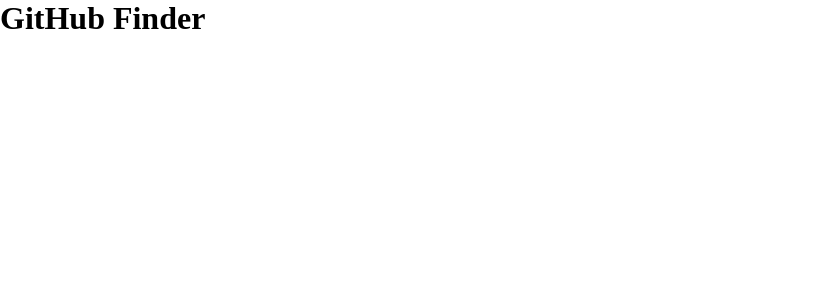
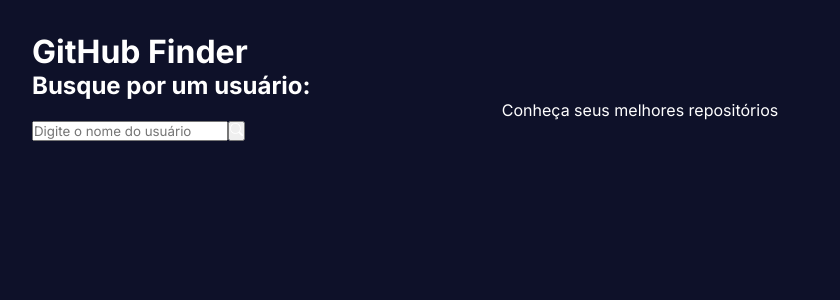
Before and after one commit to Ziiron1/Github-Finder, a React (Vite) app: page / in a window 1280 px wide. Shown: the top 300 px of the page, without its empty margins (0-840 px from the left). Built offline with nearby package versions, Linux system fonts and the light colour scheme.

Commit message:
Update v1.1

```diff
--- a/src/App.tsx
+++ b/src/App.tsx
@@ -1,12 +1,12 @@
+import { Outlet } from 'react-router-dom'
 function App() {
 
   return (
     <div>
-
       <h1>GitHub Finder</h1>
-
+      <Outlet />
     </div>
-  )
+  );
 }
 
 export default App
--- /dev/null
+++ b/src/components/Search.tsx
@@ -0,0 +1,31 @@
+type SearchProps = {
+    loadUser: (userName: string) => Promise<void>;
+}
+
+import { useState } from 'react'
+
+import { BsSearch } from 'react-icons/bs'
+
+const Search = ({ loadUser }: SearchProps) => {
+    const [userName, setUserName] = useState("");
+
+
+    return (
+        <div>
+            <h2>Busque por um usuário: </h2>
+            <p>Conheça seus melhores repositórios</p>
+            <div>
+                <input
+                    type="text"
+                    placeholder="Digite o nome do usuário"
+                    onChange={(e) => setUserName(e.target.value)}
+                />
+                <button onClick={() => loadUser(userName)}>
+                    <BsSearch />
+                </button>
+            </div>
+        </div>
+    )
+};
+
+export default Search;
--- a/src/index.css
+++ b/src/index.css
@@ -2,4 +2,19 @@
     padding: 0;
     margin: 0;
     box-sizing: border-box;
+    font-family: 'Inter', sans-serif;
+    color: #FFF;
 }
+
+body {
+    background-color: #0e1129;
+    padding: 2rem;
+}
+
+p {
+    text-align: center;
+}
+
+a {
+    text-decoration: none;
+}
--- a/src/main.tsx
+++ b/src/main.tsx
@@ -3,8 +3,27 @@
 import App from './App'
 import './index.css'
 
+import { createBrowserRouter, RouterProvider } from 'react-router-dom'
+
+
+/* Pages */
+import Home from './routes/Home'
+
+const router = createBrowserRouter([
+  {
+    path: "/",
+    element: <App />,
+    children: [
+      {
+        path: "/",
+        element: <Home />,
+      },
+    ]
+  }
+])
+
 ReactDOM.createRoot(document.getElementById('root') as HTMLElement).render(
   <React.StrictMode>
-    <App />
+    <RouterProvider router={router} />
   </React.StrictMode>,
 )
--- /dev/null
+++ b/src/routes/Home.tsx
@@ -0,0 +1,28 @@
+import { UserProps } from "../types/user";
+
+import Search from "../components/Search";
+
+import { useState } from 'react';
+
+const Home = () => {
+
+    const [user, setUser] = useState<UserProps | null>(null);
+
+    const loadUser = async (userName: string) => {
+
+        const res = await fetch(`https://api.github.com/users/${userName}`)
+
+        const data = await res.json()
+
+        console.log(data);
+
+    }
+
+    return (
+        <div>
+            <Search loadUser={loadUser} />
+        </div>
+    );
+};
+
+export default Home;
--- /dev/null
+++ b/src/types/user.ts
@@ -0,0 +1,7 @@
+export type UserProps = {
+    avatar_url: string;
+    login: string;
+    location: string;
+    followers: number;
+    following: number;
+}
```
